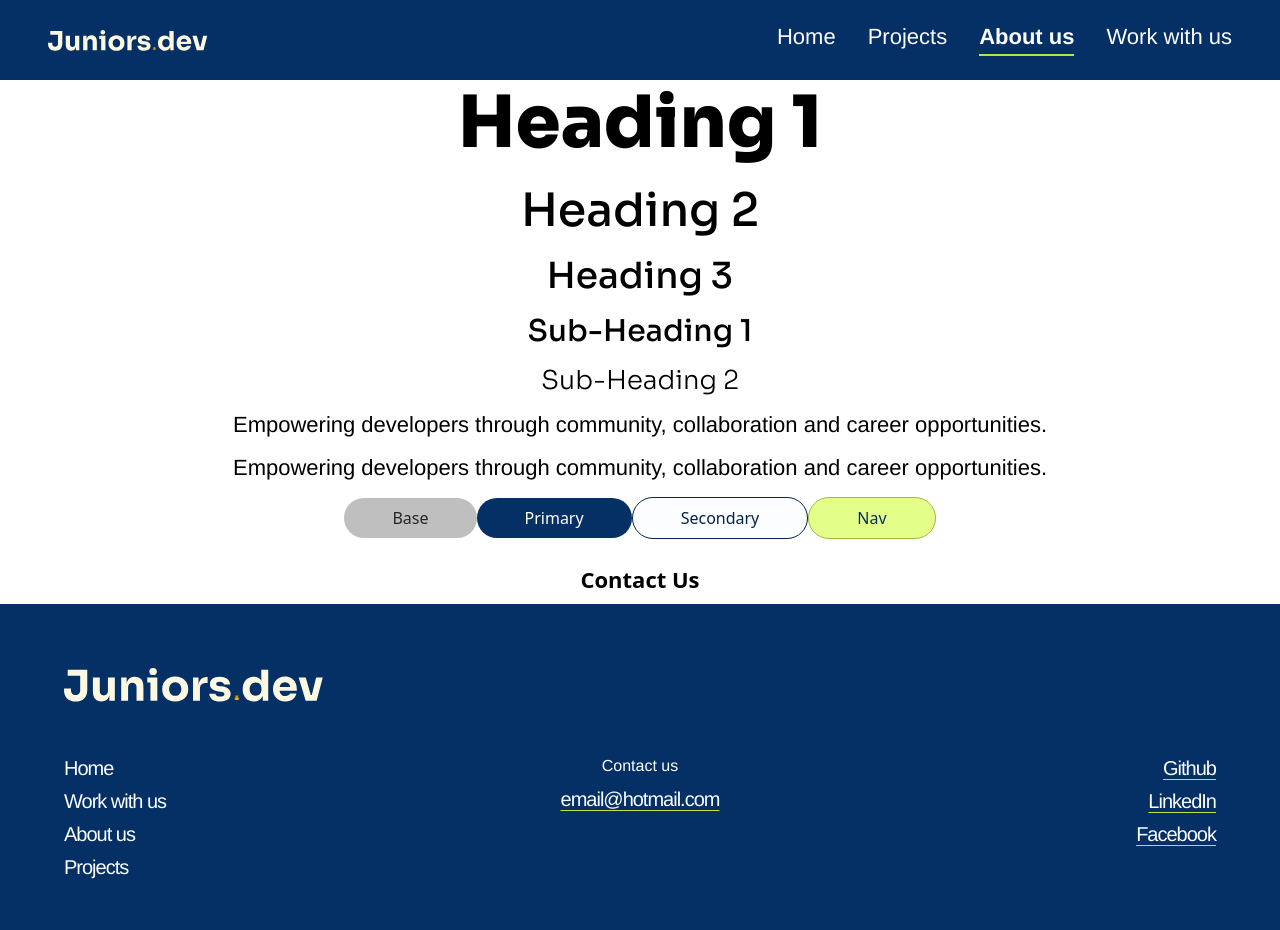
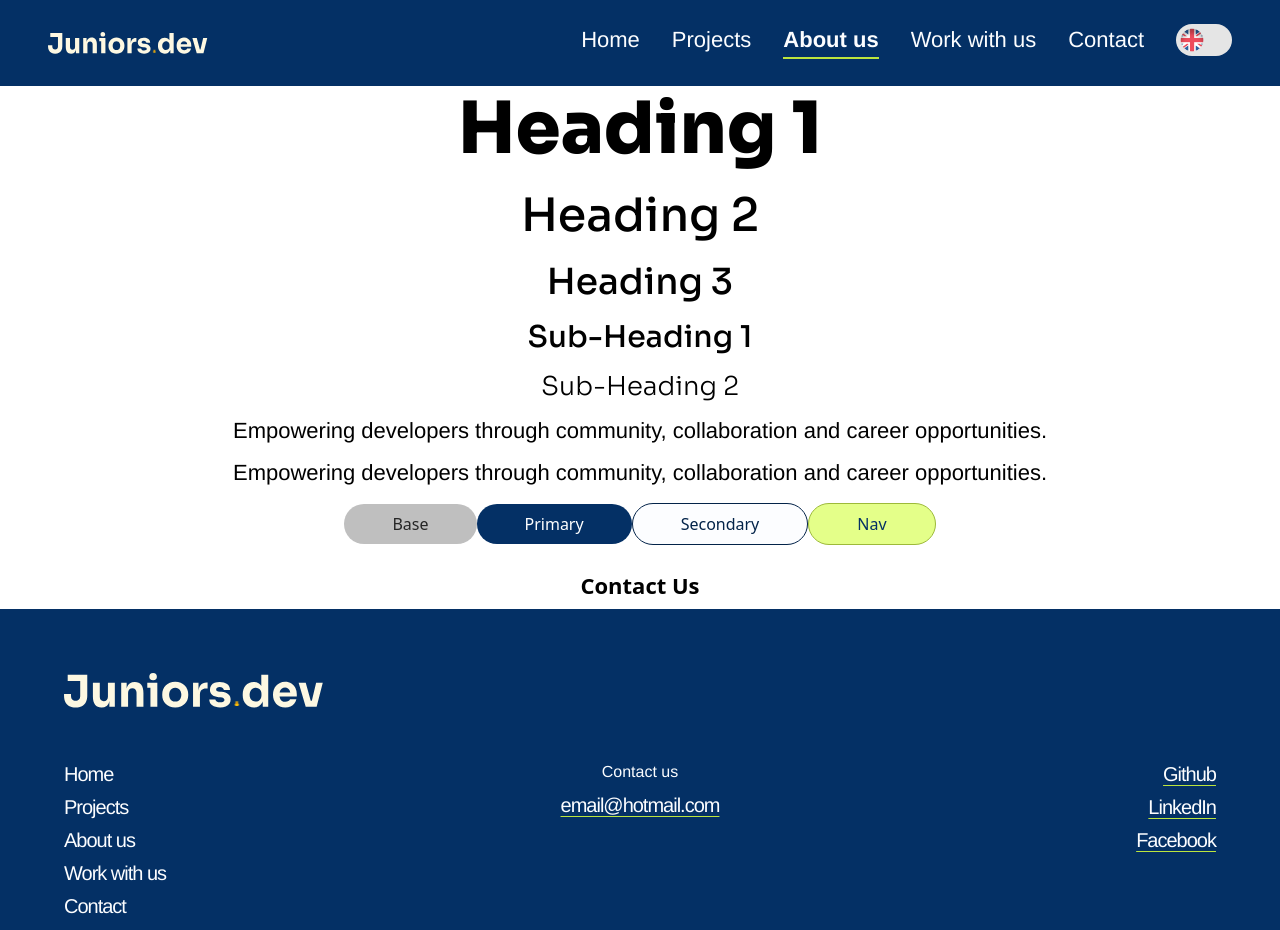
Before and after one commit to Juniors-Dev/Juniors.dev, a React (Vite) app: page /about in a window 1280 px wide. Shown: the top 930 px of the page. Built offline with nearby package versions, Linux system fonts and the light colour scheme.

Commit message:
feat: added language toggle and translations for ui components

```diff
--- a/src/components/ui/Footer.jsx
+++ b/src/components/ui/Footer.jsx
@@ -1,11 +1,14 @@
 import { Link, NavLink } from "react-router-dom";
+import { useLanguageStore } from "../../stores/languageStore";
+import { translations } from "./translations/ui";
 import logoDark from "../../assets/SVG-logo-darkmode.svg";
 
 const navLinks = [
-  { to: "/", label: "Home", end: true },
-  { to: "/work-with-us", label: "Work with us" },
-  { to: "/about", label: "About us" },
-  { to: "/projects", label: "Projects" },
+  { to: "/", key: "home", end: true },
+  { to: "/projects", key: "projects" },
+  { to: "/about", key: "about" },
+  { to: "/work-with-us", key: "work" },
+  { to: "/contact", key: "contact" },
 ];
 
 const socialLinks = [
@@ -15,6 +18,8 @@ const socialLinks = [
 ];
 
 function Footer() {
+  const { language } = useLanguageStore();
+  const t = translations[language];
   const year = new Date().getFullYear();
 
   return (
@@ -31,7 +36,7 @@ function Footer() {
         <div className="footer-columns">
           <nav aria-label="Footer navigation">
             <ul className="footer-list">
-              {navLinks.map(({ to, label, end }) => (
+              {navLinks.map(({ to, key, end }) => (
                 <li key={to}>
                   <NavLink
                     to={to}
@@ -40,7 +45,7 @@ function Footer() {
                       `footer-link ${isActive ? "footer-link--active" : ""}`
                     }
                   >
-                    {label}
+                    {t.nav[key]}
                   </NavLink>
                 </li>
               ))}
@@ -49,7 +54,7 @@ function Footer() {
 
           <section className="footer-contact" aria-labelledby="footer-contact-title">
             <h2 id="footer-contact-title" className="footer-contact-title">
-              Contact us
+              {t.footer.contact}
             </h2>
             <a
               href="mailto:email@hotmail.com"
@@ -78,7 +83,7 @@ function Footer() {
         </div>
 
         <p className="footer-copyright">
-          © {year} Juniors.dev <span className="footer-divider">|</span> All rights reserved
+          © {year} Juniors.dev <span className="footer-divider">|</span> {t.footer.rights}
         </p>
       </div>
     </footer>
--- a/src/components/ui/Header.jsx
+++ b/src/components/ui/Header.jsx
@@ -2,15 +2,22 @@ import { useState } from "react";
 import { NavLink, Link } from "react-router-dom";
 import { Menu, X } from "lucide-react";
 import logoDark from "../../assets/SVG-logo-darkmode.svg";
+import { useLanguageStore } from "../../stores/languageStore";
+import { translations } from "./translations/ui";
+import LanguageToggle from "./LanguageToggle";
 
 const navLinks = [
-  { to: "/", label: "Home", end: true },
-  { to: "/projects", label: "Projects" },
-  { to: "/about", label: "About us" },
-  { to: "/work-with-us", label: "Work with us" },
+  { to: "/", key: "home", end: true },
+  { to: "/projects", key: "projects" },
+  { to: "/about", key: "about" },
+  { to: "/work-with-us", key: "work" },
+  { to: "/contact", key: "contact" },
 ];
 
 function Header() {
+  const { language } = useLanguageStore();
+  const t = translations[language];
+
   const [menuOpen, setMenuOpen] = useState(false);
 
   const closeMenu = () => setMenuOpen(false);
@@ -28,17 +35,20 @@ function Header() {
 
         <nav className="hidden lg:block" aria-label="Main navigation">
           <ul className="flex items-center gap-8">
-            {navLinks.map(({ to, label, end }) => (
+            {navLinks.map(({ to, key, end }) => (
               <li key={to}>
                 <NavLink
                   to={to}
                   end={end}
                   className={({ isActive }) => `nav-link ${isActive ? "nav-link--active" : ""}`}
                 >
-                  {label}
+                  {t.nav[key]}
                 </NavLink>
               </li>
             ))}
+            <li>
+              <LanguageToggle />
+            </li>
           </ul>
         </nav>
 
@@ -61,7 +71,7 @@ function Header() {
           aria-label="Mobile navigation"
         >
           <ul className="flex flex-col gap-4 pt-4">
-            {navLinks.map(({ to, label, end }) => (
+            {navLinks.map(({ to, key, end }) => (
               <li key={to}>
                 <NavLink
                   to={to}
@@ -71,10 +81,13 @@ function Header() {
                     `mobile-nav-link ${isActive ? "mobile-nav-link--active" : ""}`
                   }
                 >
-                  {label}
+                  {t.nav[key]}
                 </NavLink>
               </li>
             ))}
+            <li>
+              <LanguageToggle />
+            </li>
           </ul>
         </nav>
       )}
--- a/src/components/ui/LanguageToggle.jsx
+++ b/src/components/ui/LanguageToggle.jsx
@@ -1,4 +1,4 @@
-import { useLanguageStore } from "@/state/languageStore";
+import { useLanguageStore } from "../../stores/languageStore";
 
 function LanguageToggle() {
   const { language, toggleLanguage } = useLanguageStore();
--- /dev/null
+++ b/src/components/ui/translations/ui.js
@@ -0,0 +1,29 @@
+// i18n.js
+export const translations = {
+  en: {
+    nav: {
+      home: "Home",
+      projects: "Projects",
+      about: "About us",
+      work: "Work with us",
+      contact: "Contact",
+    },
+    footer: {
+      contact: "Contact us",
+      rights: "All rights reserved",
+    },
+  },
+  no: {
+    nav: {
+      home: "Hjem",
+      projects: "Prosjekter",
+      about: "Om oss",
+      work: "Jobb med oss",
+      contact: "Kontakt",
+    },
+    footer: {
+      contact: "Kontakt oss",
+      rights: "Alle rettigheter reservert",
+    },
+  },
+};
```
Also changed, not shown: src/stores/languageStore.js (renamed from src/state/languageStore.js), src/stores/themeProvider.js (renamed from src/state/themeProvider.js).
